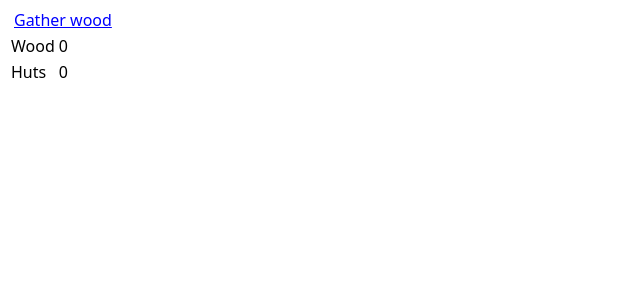
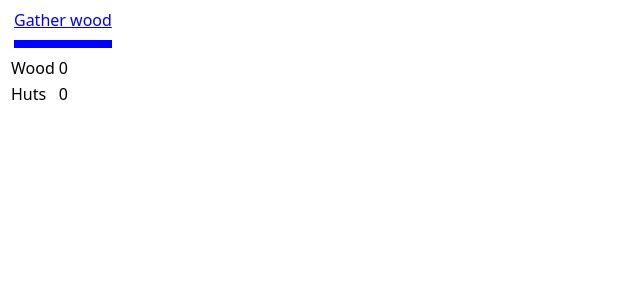
Before and after one commit to ahuth/frostbite, a React (Create React App) app: page / in a window 1280 px wide. Shown: the top 300 px of the page, without its empty margins (0-640 px from the left). Built offline with nearby package versions, Linux system fonts and the light colour scheme.

Commit message:
Add basic Action component

```diff
--- a/src/components/Action/Action.tsx
+++ b/src/components/Action/Action.tsx
@@ -1,4 +1,5 @@
 import React from 'react';
+import Progress from '../Progress';
 import styles from './Action.module.css';
 
 type Props = {
@@ -9,8 +10,9 @@ type Props = {
 
 export default function Action({ cooldown, onClick, text }: Props) {
   return (
-    <div>
-      <button className={styles.button} onClick={onClick}>{text}</button>
-    </div>
+    <button className={styles.button} onClick={onClick}>
+      {text}
+      <Progress active={false} time={cooldown} />
+    </button>
   );
 }
--- /dev/null
+++ b/src/components/Progress/Progress.module.css
@@ -0,0 +1,6 @@
+.bar {
+  background-color: blue;
+  display: inline-block;
+  height: 8px;
+  text-align: left;
+}
--- /dev/null
+++ b/src/components/Progress/Progress.tsx
@@ -0,0 +1,22 @@
+import React, { useMemo } from 'react';
+import styles from './Progress.module.css';
+
+type Props = {
+  active: boolean,
+  time: number,
+};
+
+export default function Progress({ active, time }: Props) {
+  const barStyles = useMemo(() => {
+    return {
+      transition: active ? `width ${time}ms linear` : 'none',
+      width: active ? 0 : '100%',
+    };
+  }, [active, time]);
+
+  return (
+    <div>
+      <span className={styles.bar} style={barStyles} />
+    </div>
+  );
+}
--- /dev/null
+++ b/src/components/Progress/index.ts
@@ -0,0 +1,3 @@
+import Progress from './Progress';
+
+export default Progress;
```
